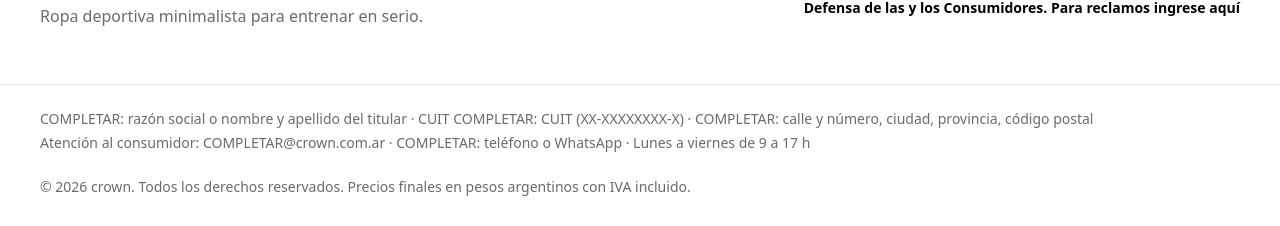
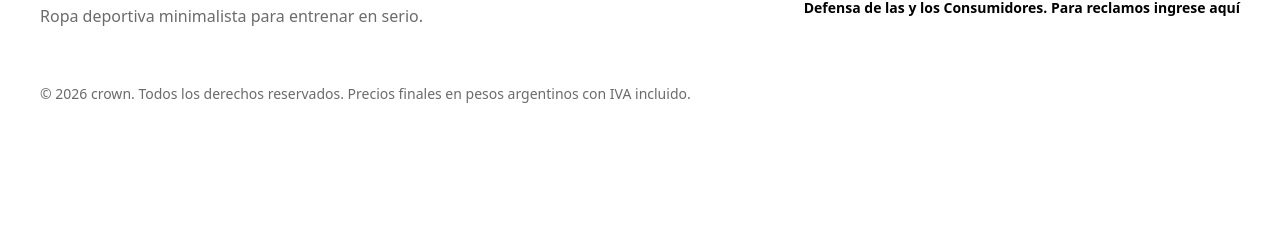
Before and after one commit to crkstudio/crown, a Next.js app: page / in a window 1280 px wide. Shown: the part 2047-2273 px from the top of the page. After the commit the page ends 2183 px from the top, so only its background shows below. Built offline with nearby package versions, Linux system fonts and the light colour scheme; no server answers; the database is empty.

Commit message:
crown shop

```diff
--- a/src/components/site-footer.tsx
+++ b/src/components/site-footer.tsx
@@ -45,16 +45,6 @@ export function SiteFooter() {
           </ul>
         </nav>
       </div>
-
-      {/* Datos del proveedor (Ley 24.240 art. 4 y Res. 270/2020). */}
-      <div className="mx-auto max-w-[1500px] border-t border-line px-5 py-6 text-sm text-muted sm:px-10">
-        <p>
-          {LEGAL.legalName} · CUIT {LEGAL.cuit} · {LEGAL.address}
-        </p>
-        <p className="mt-1">
-          Atención al consumidor: {LEGAL.email} · {LEGAL.phone} · {LEGAL.hours}
-        </p>
-      </div>
       <div className="mx-auto max-w-[1500px] px-5 pb-8 text-sm text-muted sm:px-10">© 2026 crown. Todos los derechos reservados. Precios finales en pesos argentinos con IVA incluido.</div>
     </footer>
   );
```
